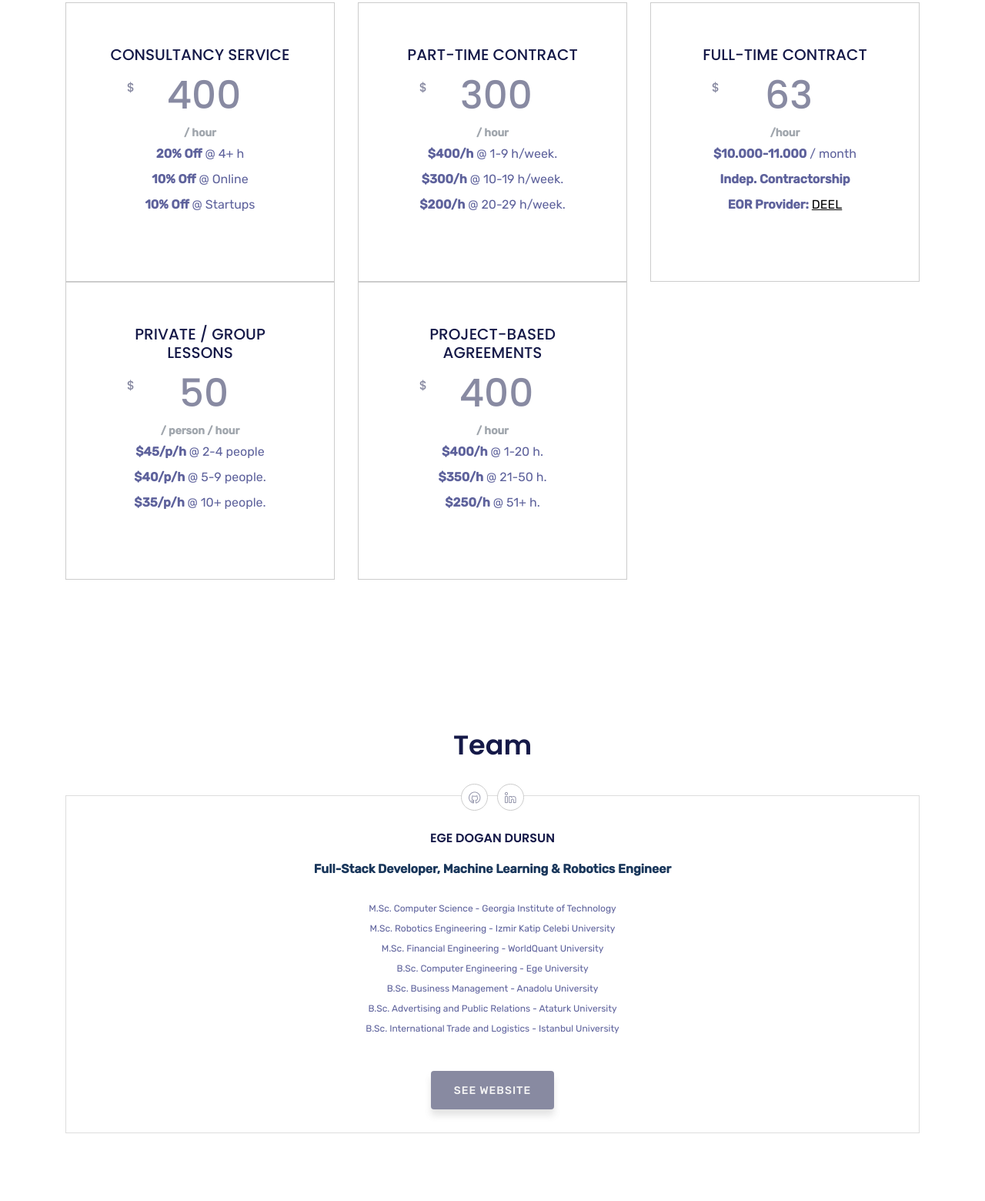
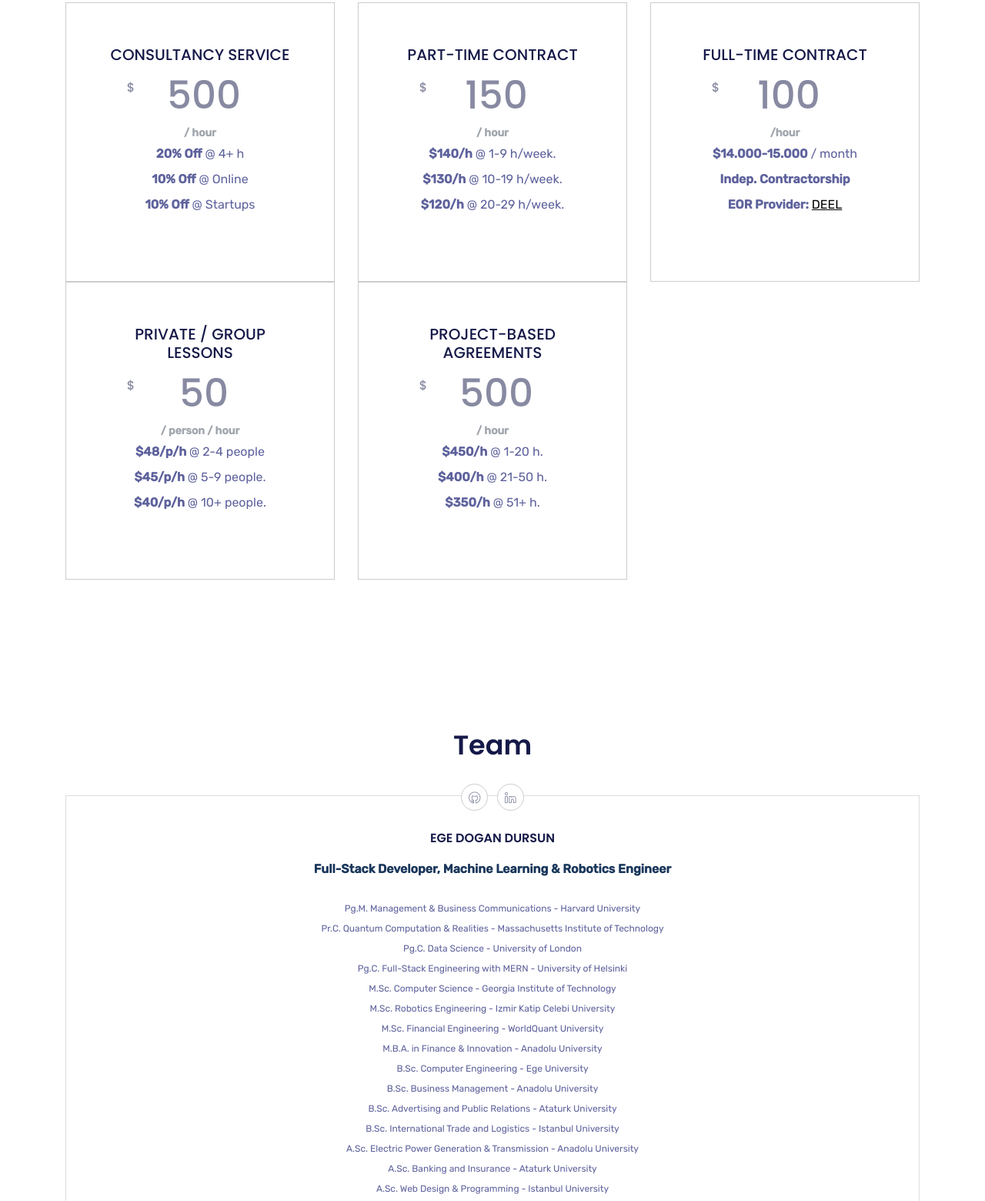
Before and after one commit to egedursun/dursun-consulting-webpage, a plain HTML site: page index.html in a window 1280 px wide. Shown: the part 4813-6373 px from the top of the page at 77% size. Drawn offline with Linux system fonts and the light colour scheme; files whose address does not match are found by name.

Commit message:
Update to the consultancy website.

```diff
--- a/index.html
+++ b/index.html
@@ -516,7 +516,7 @@
             <div class="pricing-table text-center">
               <div class="pricing-details">
                 <h3>Consultancy Service</h3>
-                <h1><span>$</span>400</h1> <strong>/ hour</strong>
+                <h1><span>$</span>500</h1> <strong>/ hour</strong>
                 <ul>
                   <li><strong>20% Off</strong> @ 4+ h</li>
                   <li><strong>10% Off</strong> @ Online</li>
@@ -531,11 +531,11 @@
             <div class="pricing-table text-center">
               <div class="pricing-details">
                 <h3>Part-Time Contract</h3>
-                <h1><span>$</span>300</h1> <strong>/ hour</strong>
+                <h1><span>$</span>150</h1> <strong>/ hour</strong>
                 <ul>
-                  <li><strong>$400/h</strong> @ 1-9 h/week.</li>
-                  <li><strong>$300/h</strong> @ 10-19 h/week.</li>
-                  <li><strong>$200/h</strong> @ 20-29 h/week.</li>
+                  <li><strong>$140/h</strong> @ 1-9 h/week.</li>
+                  <li><strong>$130/h</strong> @ 10-19 h/week.</li>
+                  <li><strong>$120/h</strong> @ 20-29 h/week.</li>
                 </ul>
               </div>
             </div>
@@ -546,9 +546,9 @@
             <div class="pricing-table text-center">
               <div class="pricing-details">
                 <h3>Full-Time Contract</h3>
-                <h1><span>$</span>63</h1> <strong>/hour</strong>
+                <h1><span>$</span>100</h1> <strong>/hour</strong>
                 <ul>
-                  <li><strong>$10.000-11.000</strong> / month</li>
+                  <li><strong>$14.000-15.000</strong> / month</li>
                   <li><strong>Indep. Contractorship</strong></li>
                   <li><strong>EOR Provider:</strong> <a href="https://letsdeel.com" target="_blank"><u>DEEL</u></a></li>
                 </ul>
@@ -568,9 +568,9 @@
                 <h3>Private / Group Lessons</h3>
                 <h1><span>$</span>50</h1> <strong>/ person / hour</strong>
                 <ul>
-                  <li><strong>$45/p/h </strong> @ 2-4 people</li>
-                  <li><strong>$40/p/h </strong> @ 5-9 people.</li>
-                  <li><strong>$35/p/h </strong> @ 10+ people.</li>
+                  <li><strong>$48/p/h </strong> @ 2-4 people</li>
+                  <li><strong>$45/p/h </strong> @ 5-9 people.</li>
+                  <li><strong>$40/p/h </strong> @ 10+ people.</li>
                 </ul>
               </div>
             </div>
@@ -581,11 +581,11 @@
             <div class="pricing-table text-center">
               <div class="pricing-details">
                 <h3>Project-Based Agreements</h3>
-                <h1><span>$</span>400</h1> <strong>/ hour</strong>
+                <h1><span>$</span>500</h1> <strong>/ hour</strong>
                 <ul>
-                  <li><strong>$400/h</strong> @ 1-20 h.</li>
-                  <li><strong>$350/h</strong> @ 21-50 h.</li>
-                  <li><strong>$250/h</strong> @ 51+ h.</li>
+                  <li><strong>$450/h</strong> @ 1-20 h.</li>
+                  <li><strong>$400/h</strong> @ 21-50 h.</li>
+                  <li><strong>$350/h</strong> @ 51+ h.</li>
                 </ul>
               </div>
             </div>
@@ -632,13 +632,21 @@
                   <br>
                   <h6 style="color: #1a375b"><strong>Full-Stack Developer, Machine Learning &amp; Robotics Engineer</strong></h6>
                   <br>
+                  <p>Pg.M. Management &amp; Business Communications - Harvard University</p>
+                  <p>Pr.C. Quantum Computation &amp; Realities - Massachusetts Institute of Technology</p>
+                  <p>Pg.C. Data Science - University of London</p>
+                  <p>Pg.C. Full-Stack Engineering with MERN - University of Helsinki</p>
                   <p>M.Sc. Computer Science - Georgia Institute of Technology</p>
                   <p>M.Sc. Robotics Engineering - Izmir Katip Celebi University</p>
                   <p>M.Sc. Financial Engineering - WorldQuant University</p>
+                  <p>M.B.A. in Finance &amp; Innovation - Anadolu University</p>
                   <p>B.Sc. Computer Engineering - Ege University</p>
                   <p>B.Sc. Business Management - Anadolu University</p>
                   <p>B.Sc. Advertising and Public Relations - Ataturk University</p>
                   <p>B.Sc. International Trade and Logistics - Istanbul University</p>
+                  <p>A.Sc. Electric Power Generation &amp; Transmission - Anadolu University</p>
+                  <p>A.Sc. Banking and Insurance - Ataturk University</p>
+                  <p>A.Sc. Web Design &amp; Programming - Istanbul University</p>
                   <br><br>
                   <button class="btn btn-common"><a style="color: whitesmoke" href="https://cv-page.onrender.com" target="_blank">SEE WEBSITE</a></button>
                 </div>
@@ -761,7 +769,7 @@
             <div class="row">
               <div class="col-md-12">
                 <div class="site-info text-center">
-                  <p style="color: whitesmoke;">Dursun Software Consultancy. 2022. All rights reserved.</p>
+                  <p style="color: whitesmoke;">Dursun Software Consultancy. August 2023. All rights reserved.</p>
                   <p>Template crafted by <a href="http://uideck.com" rel="nofollow">UIdeck</a></p>
                 </div>
 
```
